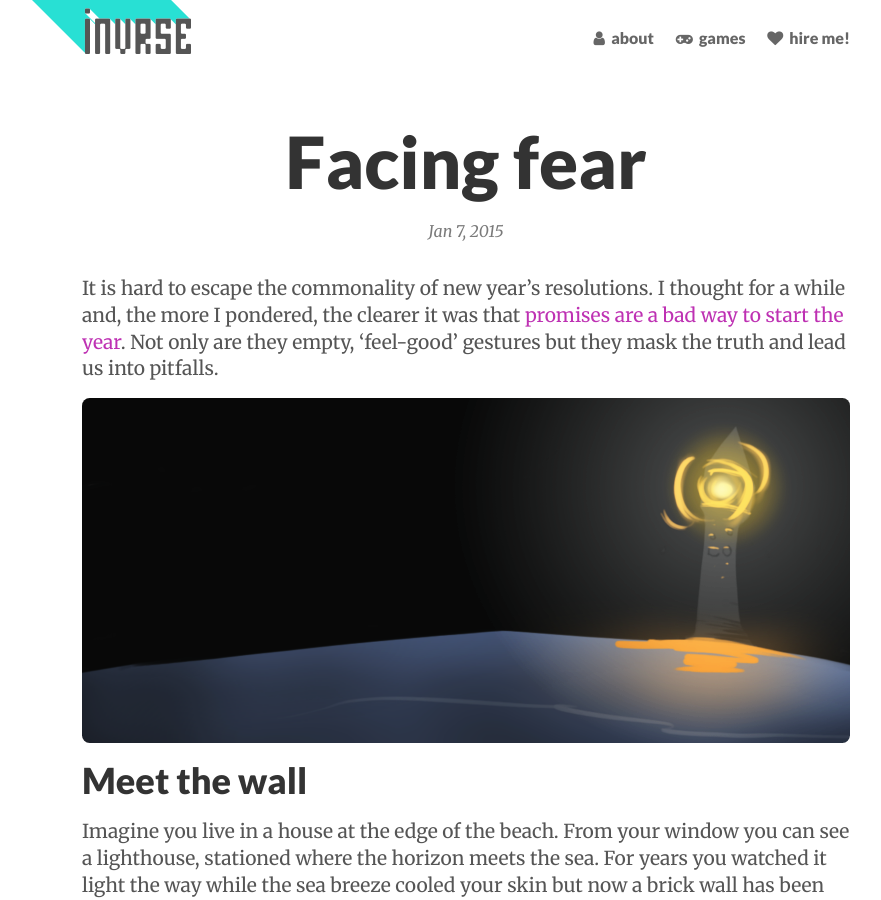
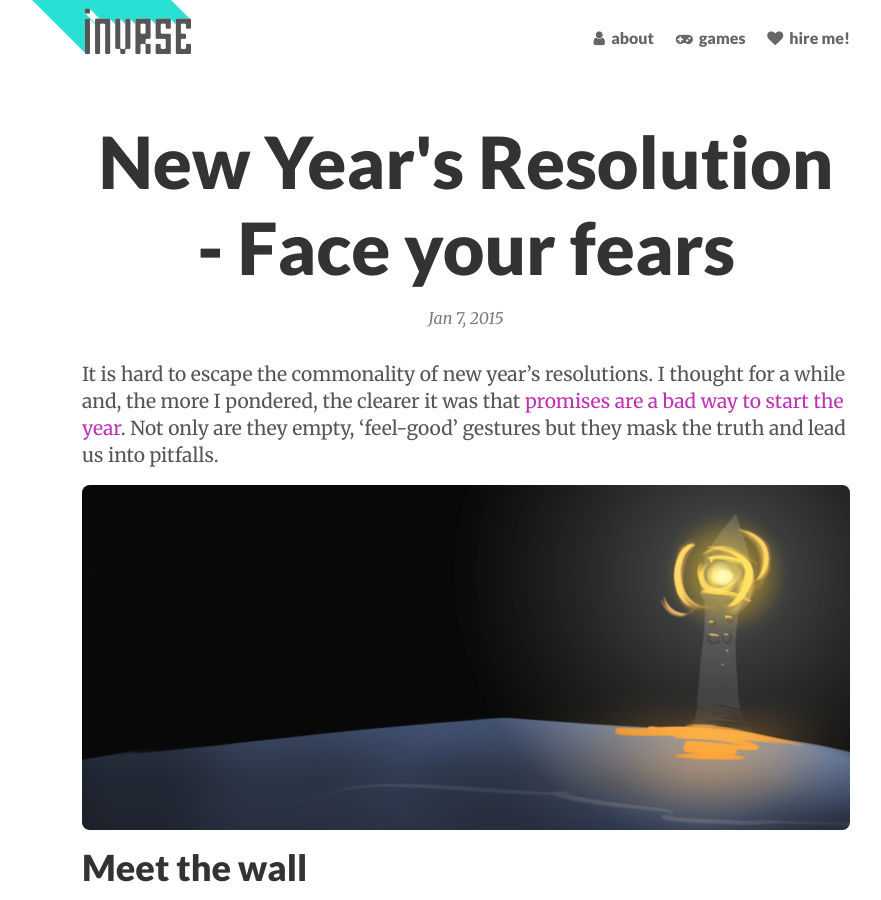
Before and after one commit to ThaisRobba/invrse, a Jekyll site: the page built from _posts/2015-01-07-fear.md, in a window 1280 px wide and 900 px high. Shown: the whole window, without its empty margins (174-1055 px from the left). Built offline with Jekyll 4.4.1, drawn with Linux system fonts in a browser that asks for light colours; nearby versions of some CDN libraries; comment, search, counter and statistics services are not loaded.

Commit message:
fix link

```diff
--- a/_posts/2015-01-07-fear.md
+++ b/_posts/2015-01-07-fear.md
@@ -1,12 +1,12 @@
 ---
 layout:     post
-title:      Facing fear
+title:      New Year's Resolution - Face your fears
 date:       2015-01-07 20:00:00
-permalink:  development-with-browsersync
+permalink:  face-your-fear
 categories:
     - tutorial
 comments:   true
-image: browsersync
+image: facefear
 ---
 
 It is hard to escape the commonality of new year's resolutions. I thought for a while and, the more I pondered, the clearer it was that [promises are a bad way to start the year]({{site.baseurl}}/in-the-moment). Not only are they empty, 'feel-good' gestures but they mask the truth and lead us into pitfalls.
```
